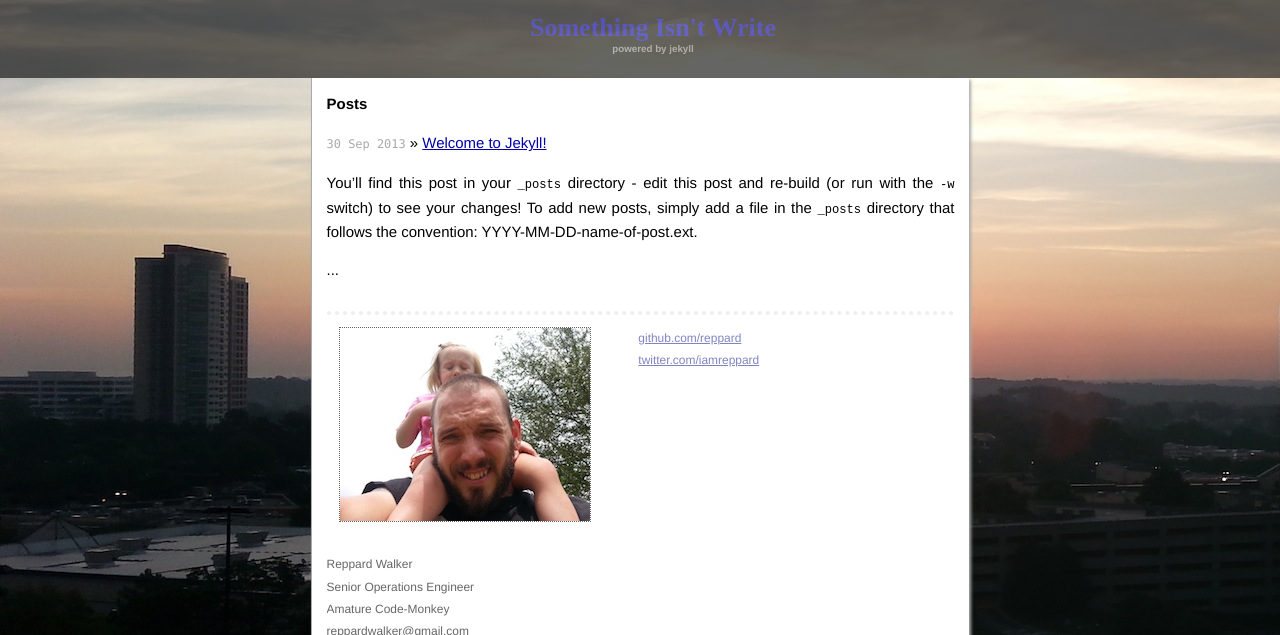
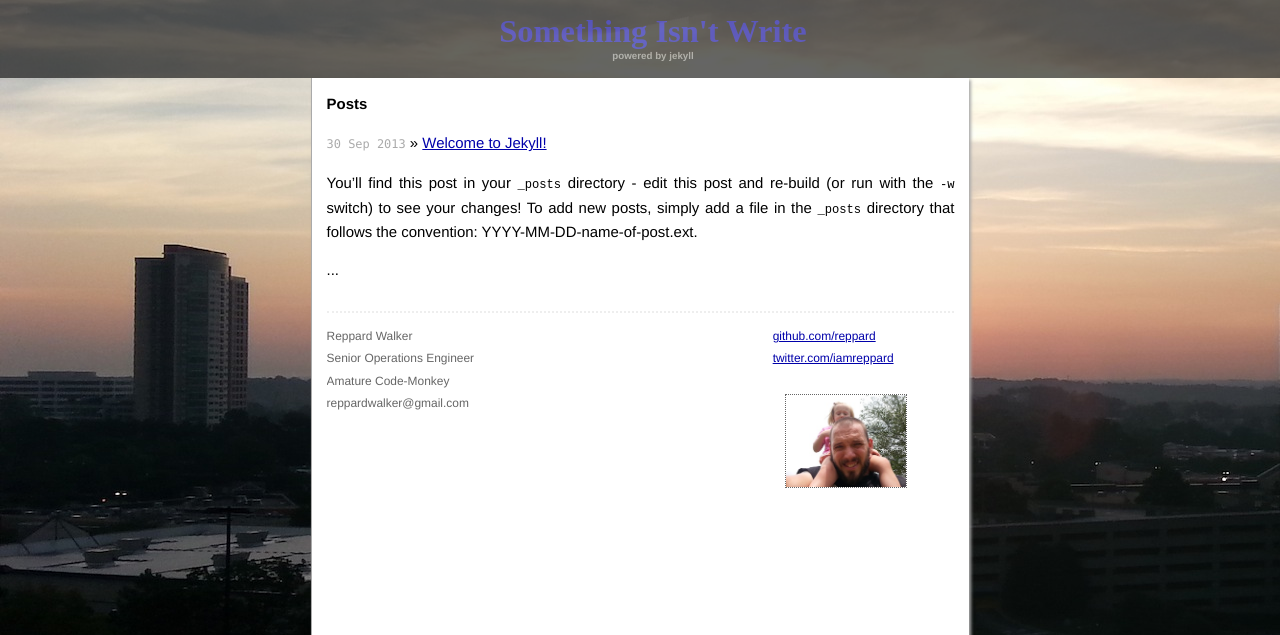
Before and after one commit to reppard/jekyll-blog, a Jekyll site: the page built from index.html, in a window 1280 px wide. Shown: the top 635 px of the page. Built offline with Jekyll 4.4.1, drawn with Linux system fonts in a browser that asks for light colours; some web fonts are replaced; Markdown is read by kramdown in place of the engine named in the settings; grey boxes are pictures that could not be loaded.

Commit message:
Attempting to make responsive

```diff
--- a/_layouts/default.html
+++ b/_layouts/default.html
@@ -19,14 +19,13 @@
     <div class="header">
       <h1 class="title"><a href="/">{{ site.name }}</a></h1>
       <h3 class="subtitle">powered by jekyll</h3>
-        </div>
+    </div> <!-- header -->
     <div class="site">
 
       {{ content }}
 
       <div class="footer">
         <div class="contact">
-              <img class="avatar" src="images/avatar.jpg"/>
           <p>
             Reppard Walker<br />
             Senior Operations Engineer<br />
@@ -34,19 +33,21 @@
             reppardwalker@gmail.com
           </p>
         </div>
-            <div class="contact">
+        <div class="links">
           <p>
             <a href="https://github.com/reppard">github.com/reppard</a><br />
             <a href="https://twitter.com/iamreppard">twitter.com/iamreppard</a><br />
           </p>
+          <img class="avatar" src="/images/avatar.jpg"/>
         </div>
+      </div><!-- contact -->
+    </div><!-- footer -->
       <div class="logos">
         <p>
           <a href="http://httpd.apache.org/"><img src="/icons/apache_pb2.gif" alt="[ Powered by Apache ]"/></a>
           <a href="http://fedoraproject.org/"><img src="/icons/poweredby.png" alt="[ Powered by Fedora ]" width="88" height="31" /></a>
         </p>
-          </div>
-        </div>
-
+      </div><!-- logos -->
+  </div> <!-- site -->
 </body>
 </html>
--- a/css/main.css
+++ b/css/main.css
@@ -54,6 +54,7 @@
 .avatar {
   border: dotted 1px;
   margin: 1em;
+  width:120px;
 }
 
 /*****************************************************************************/
@@ -85,7 +86,7 @@
   margin-right:auto;
   margin-left:auto;
   width:11em;
-  font-size:200%;
+  font-size:250%;
   font-family: 'Seaweed Script', cursive;
   text-decoration: none;
 }
@@ -117,7 +118,7 @@
 .site {
   font-size: 115%;
   text-align: justify;
-  width: 42em;
+  max-width: 42em;
   margin: 0em auto 2em;
   padding: 1em;
   height: 100%;
@@ -135,13 +136,18 @@
 .site .footer {
   font-size: 80%;
   color: #666;
-  border-top: 4px dotted #eee;
+  border-top: 2px dotted #eee;
   margin-top: 2em;
   overflow: hidden;
 }
 
 .site .footer .contact {
   float: left;
+  margin-right: 3em;
+}
+
+.site .footer .links {
+  float: right;
   margin-right: 3em;
 }
 
```
Lines whose indentation alone changed are shown as unchanged.
